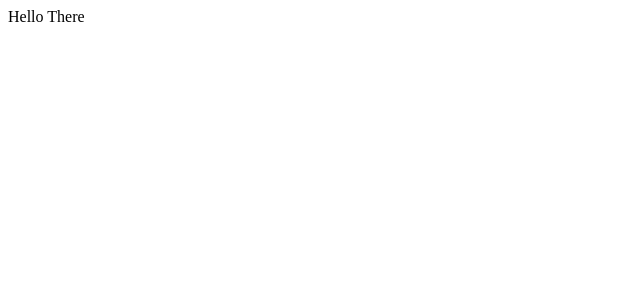
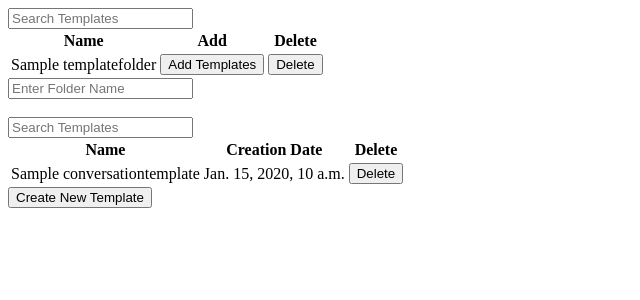
Before and after one commit to ericharper1/Simulated-Conversations, a Django app: page /template-management/ in a window 1280 px wide. Before the commit the part shown is almost empty. Shown: the top 300 px of the page, without its empty margins (0-640 px from the left). Run offline with Django 3.2, Linux system fonts and the light colour scheme; tables that the repository leaves empty hold one stand-in row (values such as "Sample post"); parts of the project's set-up code (start-up, migrations or seed data) failed here and were passed over; some libraries are stand-ins or nearby versions.

Commit message:
Implemented template management up until creating a new folder. Currently displays table of folders and templates.

```diff
--- /dev/null
+++ b/simcon_project/conversation_templates/forms.py
@@ -0,0 +1,13 @@
+from django import forms
+from .models import TemplateFolder
+from bootstrap_modal_forms.forms import BSModalModelForm
+
+
+class FolderCreationForm(forms.Form):
+    name = forms.CharField(label="", max_length=50,  widget=forms.TextInput(attrs={'placeholder': 'Enter Folder Name'}))
+
+
+class FolderModalForm(BSModalModelForm):
+    class Meta:
+        model = TemplateFolder
+        fields = ['name']
--- a/simcon_project/conversation_templates/models/__init__.py
+++ b/simcon_project/conversation_templates/models/__init__.py
@@ -3,3 +3,4 @@ from .template_node_choice import TemplateNodeChoice
 from .template_node_response import TemplateNodeResponse
 from .template_node import TemplateNode
 from .template_response import TemplateResponse
+from .template_folder import TemplateFolder
--- /dev/null
+++ b/simcon_project/conversation_templates/models/template_folder.py
@@ -0,0 +1,26 @@
+from django.db import models
+import uuid
+
+
+class FolderManager (models.Manager):
+
+    def create_folder(self, name):
+        folder = self.create(name=name)
+        return folder
+
+
+class TemplateFolder (models.Model):
+    """
+    A Folder containing (only) templates
+
+    Fields:
+    id: UUID to uniquely identify a folder. Primary Key
+    name: Name of the folder
+    templates: Templates associated to the folder.
+        Templates can be associated to more than one file.
+
+    """
+    id = models.UUIDField(unique=True, editable=False, primary_key=True, default=uuid.uuid4)
+    name = models.CharField(max_length=50)
+    templates = models.ManyToManyField('conversation_templates.ConversationTemplate', related_name='folder', blank=True)
+    objects = FolderManager()
--- /dev/null
+++ b/simcon_project/conversation_templates/urls.py
@@ -0,0 +1,10 @@
+from django.urls import path
+from .views import *
+
+app_name = 'templates'
+urlpatterns = [
+    path('', TemplateManagementView.as_view(), name="template_management"),
+    path('create/', FolderCreateView.as_view(), name="create_folder"),
+    path('folder/delete/<uuid:pk>', delete_folder, name="delete_folder"),
+    path('template/delete/<uuid:pk>', delete_template, name="delete_template"),
+]
--- a/simcon_project/conversation_templates/views/__init__.py
+++ b/simcon_project/conversation_templates/views/__init__.py
@@ -1 +1 @@
-from .template_management import TemplateManagementView
+from .template_management import *
--- a/simcon_project/conversation_templates/views/template_management.py
+++ b/simcon_project/conversation_templates/views/template_management.py
@@ -1,4 +1,60 @@
-from django.shortcuts import render
+from django.views.generic import TemplateView
+from django.shortcuts import render, redirect, get_object_or_404
+from conversation_templates.models import ConversationTemplate, TemplateFolder
+from conversation_templates.forms import FolderCreationForm
 
-def TemplateManagementView(request):
+
+class FolderCreateView(BSModalCreateView):
+    template_name = 'folder_creation_modal.html'
+    form_class = FolderCreationForm
+    success_message = 'Success: New Folder was created.'
+    success_url = '/'
+
+
+class TemplateManagementView(TemplateView):
+    context = {
+        "templates": ConversationTemplate.objects.all(),
+        "folders": TemplateFolder.objects.all(),
+    }
+
+    def get(self, request):
+        form = FolderCreationForm()
+        self.context.update({"form": form})
+        return render(request, 'template_management.html', self.context)
+
+    def post(self, request):
+        form = FolderCreationForm(request.POST)
+        if form.is_valid():
+            text = form.cleaned_data['name']
+            folder = TemplateFolder.objects.create_folder(text)
+            folder.save()
+            return redirect('/template-management')
+
+        form = FolderCreationForm()
+        self.context.update({"form": form})
+        return render(request, 'template_management.html', self.context)
+
+
+def delete_folder(request, pk):
+    folder = get_object_or_404(TemplateFolder, pk=pk)
+
+    if request.method == 'POST':
+        folder.delete()
+
+    return redirect('/template-management')
+
+
+def delete_template(request, pk):
+    template = get_object_or_404(ConversationTemplate, pk=pk)
+
+    if request.method == 'POST':
+        template.delete()
+
+    return redirect('/template-management')
+
+
+def create_template(request, pk):
+    """
+        Just route to template creation page
+    """
     return render(request, 'template_management.html')
--- a/simcon_project/simcon_project/settings.py
+++ b/simcon_project/simcon_project/settings.py
@@ -37,6 +37,8 @@ INSTALLED_APPS = [
     'django.contrib.staticfiles',
 
     # Third-party apps
+    'bootstrap4',
+    'bootstrap_modal_forms',
 
     # Our apps
     'users',
--- a/simcon_project/simcon_project/urls.py
+++ b/simcon_project/simcon_project/urls.py
@@ -16,10 +16,10 @@ Including another URLconf
 from django.contrib import admin
 from django.urls import path
 from users.views import RedirectFromLogin, StudentView, ResearcherView
-from conversation_templates.views import TemplateManagementView
 from django.conf.urls import include
 from django.contrib.auth import views
 
+app_name = 'simcon'
 urlpatterns = [
     path('', views.LoginView.as_view(), name="Login"),
     path('admin/', admin.site.urls),
@@ -27,5 +27,5 @@ urlpatterns = [
     path('redirect-from-login/', RedirectFromLogin, name="RedirectFromLogin"),
     path('student-view/', StudentView, name="StudentView"),
     path('researcher-view/', ResearcherView, name="ResearcherView"),
-    path('template-management/', TemplateManagementView, name="TemplateManagementView"),
+    path('template-management/', include('conversation_templates.urls') , name="TemplateManagementView"),
 ]
--- a/simcon_project/templates/template_management.html
+++ b/simcon_project/templates/template_management.html
@@ -1,16 +1,77 @@
+{% load bootstrap4 %}
+{% load static %}
 <!DOCTYPE html>
 <html>
     <head>
         <meta charset="utf-8">
         <meta http-equiv="X-UA-Compatible" content="IE=edge">
-        <title></title>
+        <title>Template Management</title>
         <meta name="description" content="">
         <meta name="viewport" content="width=device-width, initial-scale=1">
-        <link rel="stylesheet" href="">
     </head>
     <body>
-        <div>
-        Hello There
-        </div>
+        <!-- Template Search Bar --->
+        <input type="text" placeholder="Search Templates">
+
+        <!-- Folder Table --->
+        <table class="table">
+            <thead>
+            <th scope="col">Name</th>
+            <th scope="col">Add</th>
+            <th scope="col">Delete</th>
+            </thead>
+            <tbody>
+            {% for folder in folders.all %}
+            <tr>
+                <td>{{ folder.name }}</td>
+                <td>
+                    <form action="" method="post">
+                        {% csrf_token %}
+                        <input type="submit" value="Add Templates">
+                    </form>
+                </td>
+                <td>
+                    <form action="{% url 'templates:delete_folder' folder.id %}" method="post">
+                        {% csrf_token %}
+                        <input type="submit" value="Delete">
+                    </form>
+                </td>
+            </tr>
+            {% endfor %}
+            </tbody>
+        </table>
+        <!-- Add new Folder Input (Should have a button later)--->
+        <form method="post">
+            {% csrf_token %}
+            {{ form }}
+        </form>
+
+        <!-- Template Search Bar --->
+        <br/> <!-- take this out once it's formatted --->
+        <input type="text" placeholder="Search Templates">
+
+        <!-- Template Table --->
+        <table class="table">
+            <thead>
+                <th scope="col">Name</th>
+                <th scope="col">Creation Date</th>
+                <th scope="col">Delete</th>
+            </thead>
+            <tbody>
+            {% for template in templates.all %}
+                <tr>
+                    <td>{{ template.name }}</td>
+                    <td>{{ template.creation_date }}</td>
+                    <td>
+                        <form action="{% url 'templates:delete_template' template.id %}" method="post">
+                            {% csrf_token %}
+                            <input type="submit" value="Delete">
+                        </form>
+                    </td>
+                </tr>
+            {% endfor %}
+            </tbody>
+        </table>
+        <button>Create New Template</button> <!-- This should route to template creation page --->
     </body>
 </html>
```
Also changed, not shown: simcon_project/conversation_templates/migrations/0003_auto_20201219_1846.py (added), simcon_project/conversation_templates/migrations/0004_templatefolder.py (added), simcon_project/conversation_templates/migrations/0005_auto_20201221_1242.py (added), simcon_project/conversation_templates/models/conv_template.py (line endings or trailing spaces), simcon_project/users/migrations/0005_auto_20201219_1846.py (added).
